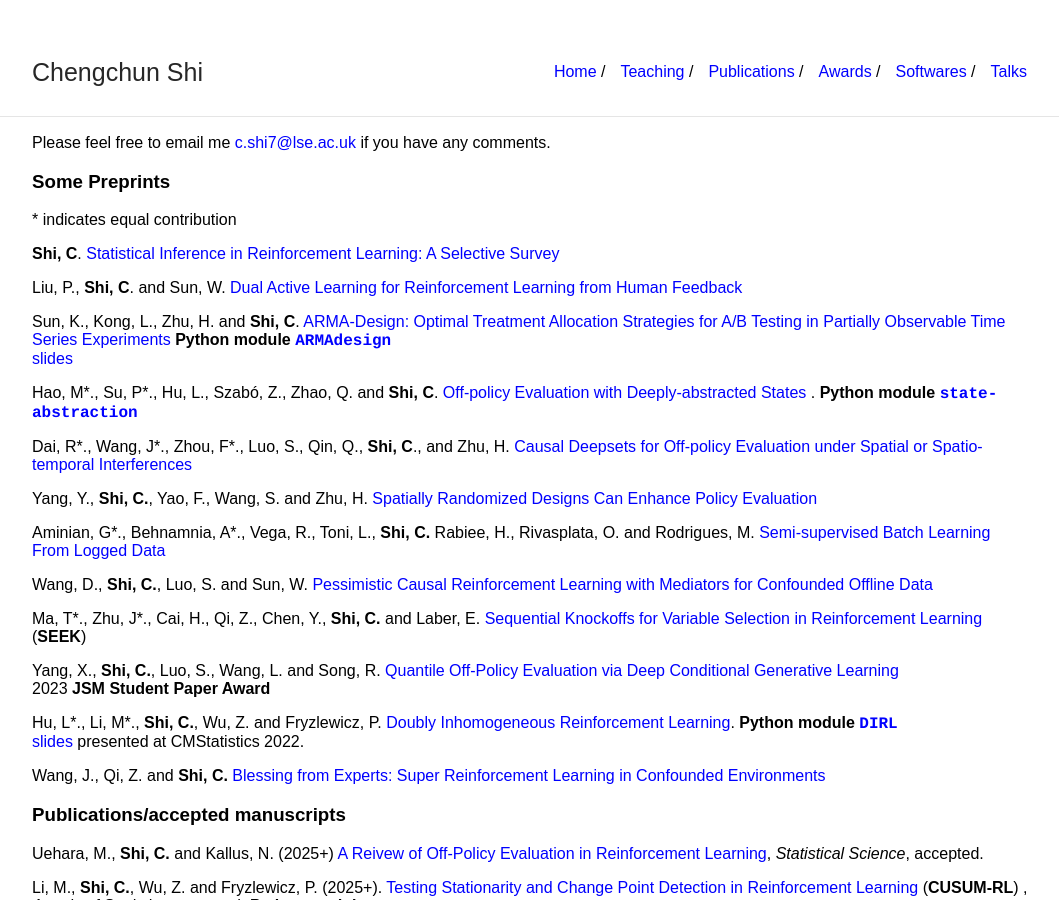
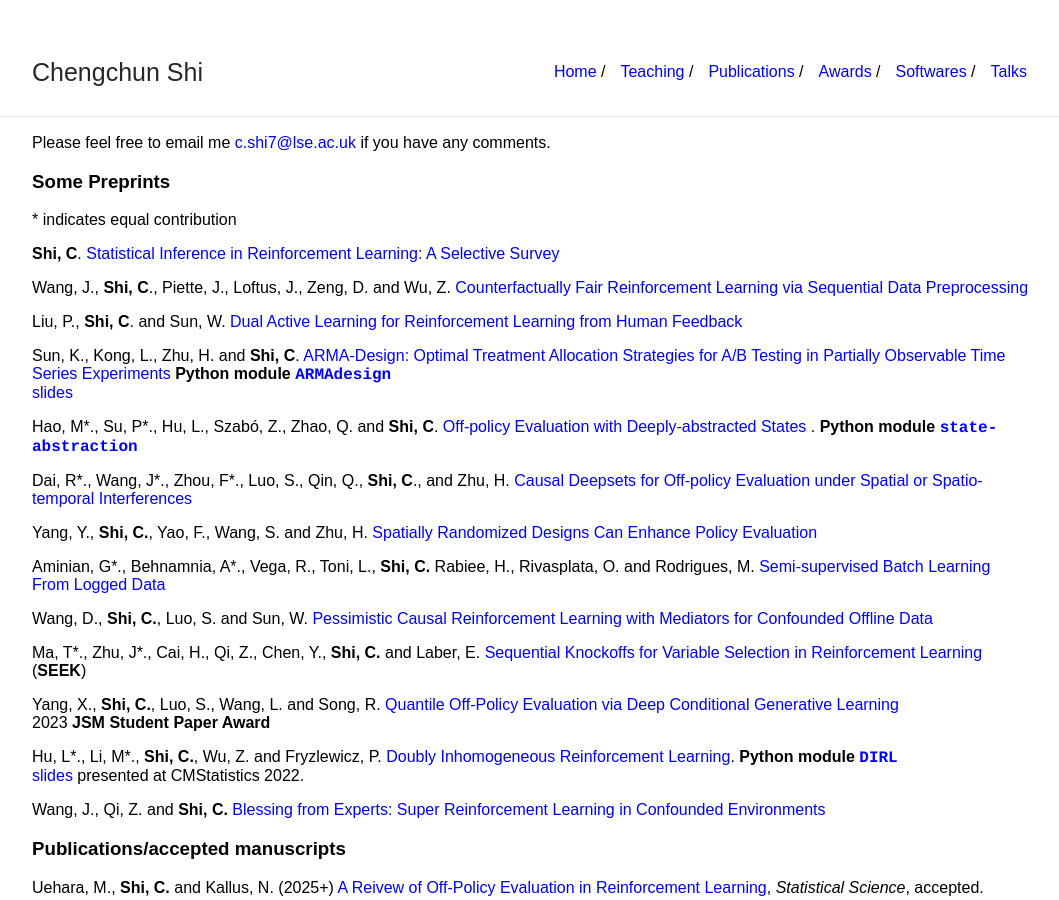
Before and after one commit to callmespring/callmespring.github.io, a Jekyll site: the page built from publication.md, in a window 1280 px wide and 900 px high. Shown: the whole window, without its empty margins (108-1167 px from the left). Built offline with Jekyll 4.4.1, drawn with Linux system fonts in a browser that asks for light colours.

Commit message:
Update publication.md

```diff
--- a/publication.md
+++ b/publication.md
@@ -13,6 +13,8 @@ Please feel free to email me <c.shi7@lse.ac.uk> if you have any comments.
 
 **Shi, C**. [Statistical Inference in Reinforcement Learning: A Selective Survey
 ](https://arxiv.org/abs/2502.16195)
+
+Wang, J., **Shi, C**., Piette, J., Loftus, J., Zeng, D. and Wu, Z. [Counterfactually Fair Reinforcement Learning via Sequential Data Preprocessing](https://arxiv.org/pdf/2501.06366)
 
 Liu, P., **Shi, C**. and Sun, W. [Dual Active Learning for Reinforcement Learning from
 Human Feedback](https://arxiv.org/pdf/2410.02504)
```
